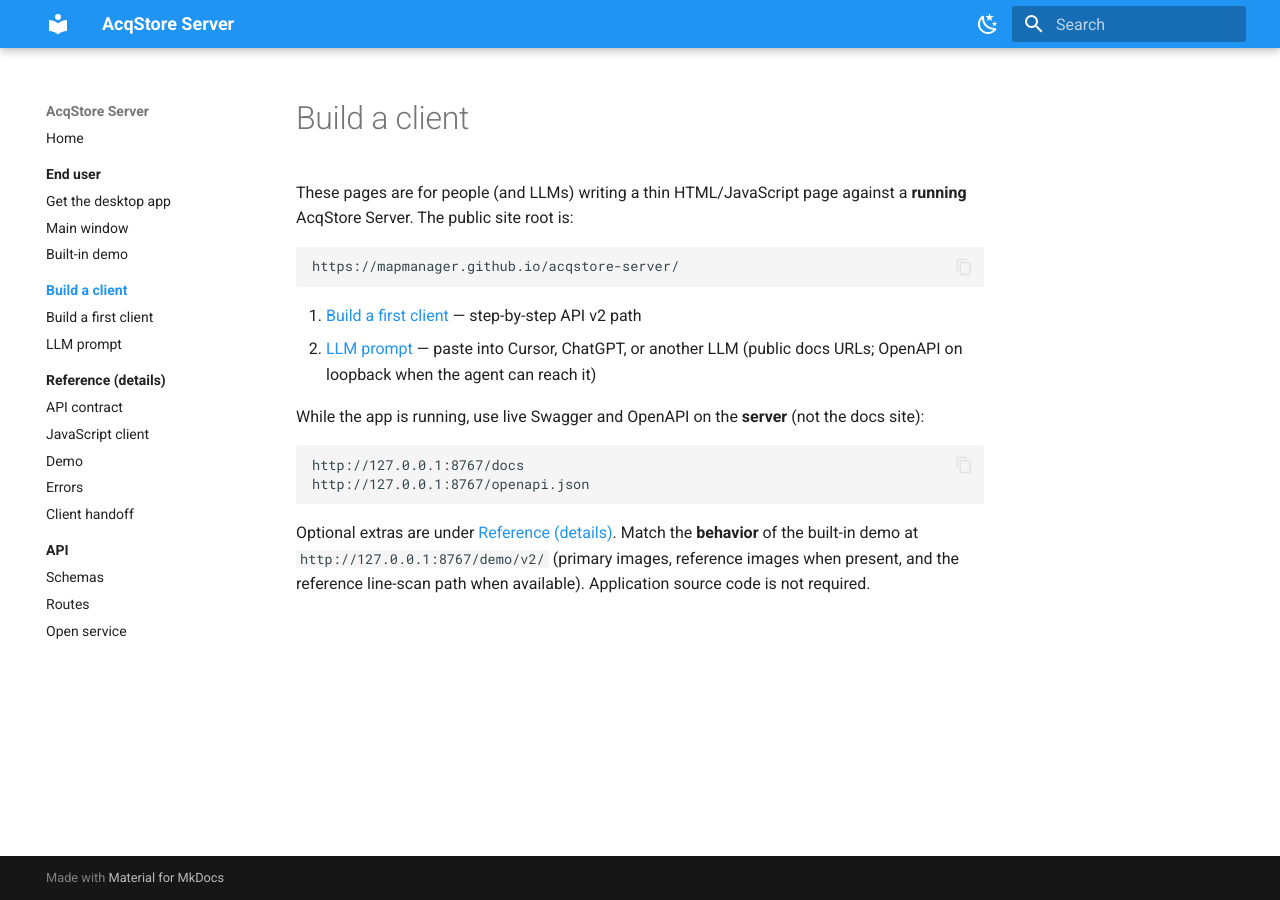
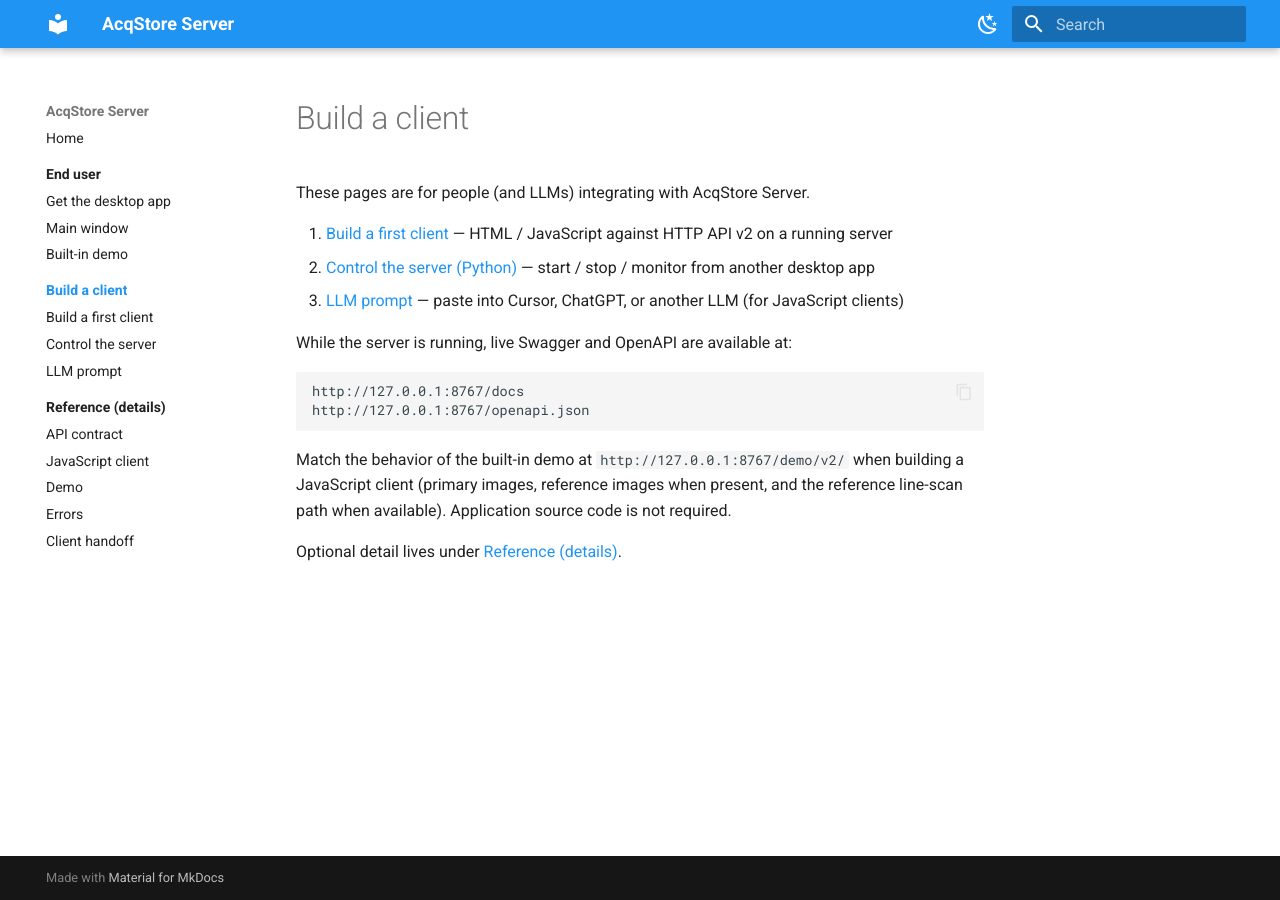
Before and after one commit to mapmanager/acqstore-server, an MkDocs documentation site: the page built from docs/llm/index.md, in a window 1280 px wide. Built offline with MkDocs 1.6.1 and Material for MkDocs 9.7.7, drawn with Linux system fonts in a browser that asks for light colours.

Commit message:
improved docstrings and mkdocs

````diff
--- a/docs/llm/index.md
+++ b/docs/llm/index.md
@@ -1,19 +1,18 @@
 # Build a client
 
-These pages are for people (and LLMs) writing a thin HTML/JavaScript page against a **running** AcqStore Server. The public site root is:
+These pages are for people (and LLMs) integrating with AcqStore Server.
 
-```text
-https://mapmanager.github.io/acqstore-server/
-```
+1. [Build a first client](build-a-client.md) — HTML / JavaScript against HTTP API v2 on a running server
+2. [Control the server (Python)](control-the-server.md) — start / stop / monitor from another desktop app
+3. [LLM prompt](prompt.md) — paste into Cursor, ChatGPT, or another LLM (for JavaScript clients)
 
-1. [Build a first client](build-a-client.md) — step-by-step API v2 path
-2. [LLM prompt](prompt.md) — paste into Cursor, ChatGPT, or another LLM (public docs URLs; OpenAPI on loopback when the agent can reach it)
-
-While the app is running, use live Swagger and OpenAPI on the **server** (not the docs site):
+While the server is running, live Swagger and OpenAPI are available at:
 
 ```text
 http://127.0.0.1:8767/docs
 http://127.0.0.1:8767/openapi.json
 ```
 
-Optional extras are under [Reference (details)](../reference/index.md). Match the **behavior** of the built-in demo at `http://127.0.0.1:8767/demo/v2/` (primary images, reference images when present, and the reference line-scan path when available). Application source code is not required.
+Match the behavior of the built-in demo at `http://127.0.0.1:8767/demo/v2/` when building a JavaScript client (primary images, reference images when present, and the reference line-scan path when available). Application source code is not required.
+
+Optional detail lives under [Reference (details)](../reference/index.md).
--- a/mkdocs.yml
+++ b/mkdocs.yml
@@ -66,6 +66,7 @@
   - Build a client:
       - llm/index.md
       - Build a first client: llm/build-a-client.md
+      - Control the server: llm/control-the-server.md
       - LLM prompt: llm/prompt.md
   - Reference (details):
       - reference/index.md
@@ -74,8 +75,3 @@
       - Demo: reference/demo.md
       - Errors: reference/errors.md
       - Client handoff: reference/client-handoff.md
-  - API:
-      - api/index.md
-      - Schemas: api/schemas.md
-      - Routes: api/routes.md
-      - Open service: api/open-service.md
````
Also changed, not shown: CHANGELOG.md (+12 -2 lines), README.md (+9 -1 lines), docs/index.md (+4 -2 lines), docs/llm/build-a-client.md (+1 -3 lines), docs/llm/control-the-server.md (added, +77 -0 lines), docs/reference/index.md (+1 -0 lines), pyproject.toml (+17 -5 lines), src/acqstore_server/__init__.py (+36 -2 lines), 6 other files.
